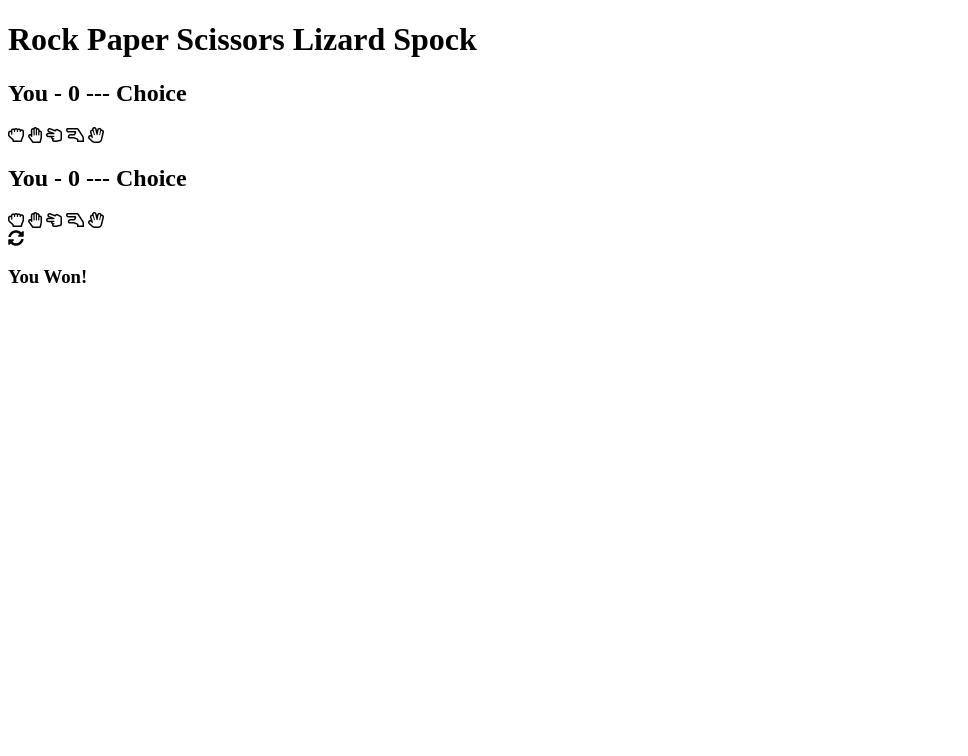
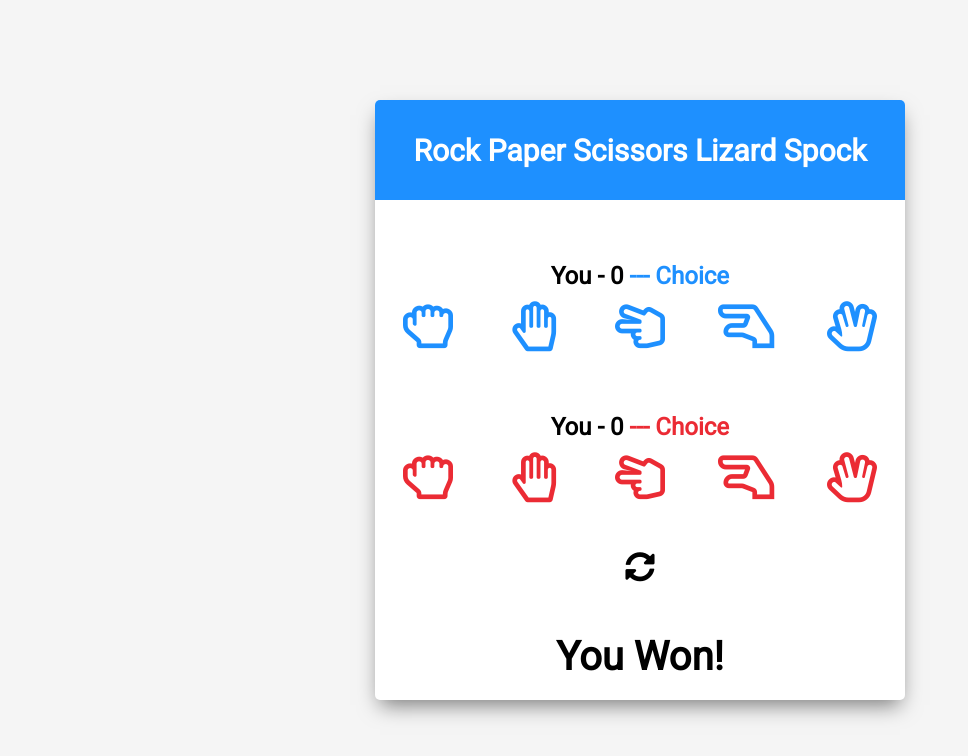
Before and after one commit to Schweppes-JS/js-spock-rock-game, a plain HTML site: page index.html in a window 1280 px wide. Shown: the whole page, without its empty margins (0-968 px from the left). Drawn offline with Linux system fonts and the light colour scheme.

Commit message:
made css

```diff
--- a/index.html
+++ b/index.html
@@ -1,5 +1,5 @@
 <!DOCTYPE html>
-<html lang="en">
+<html lang="en" class="html">
 <head>
    <meta charset="UTF-8">
    <meta name="viewport" content="width=device-width, initial-scale=1.0">
@@ -9,15 +9,15 @@
    <link rel="stylesheet" href="https://cdnjs.cloudflare.com/ajax/libs/font-awesome/5.10.2/css/all.min.css"/>
    <script src="./script.js" defer></script>
 </head>
-<body>
+<body class="body">
    <div class="game-container">
       <!-- Header -->
       <div class="header">
-         <h1>Rock Paper Scissors Lizard Spock</h1>
+         <h1 class="h1">Rock Paper Scissors Lizard Spock</h1>
       </div>
       <!-- Player container -->
-      <div class="player-container" id="player">
-         <h2>You - <span id="playeScore">0</span><span class="choice" id="playerChoice"> --- Choice</span></h2>
+      <div class="player-container player" data-player>
+         <h2 class="h2">You - <span id="playeScore">0</span><span class="choice" id="playerChoice"> --- Choice</span></h2>
          <i class="far fa-hand-rock" title="Rock" id="playerRock"></i>
          <i class="far fa-hand-paper" title="Paper" id="playerPaper"></i>
          <i class="far fa-hand-scissors" title="Scissors" id="playerScissors"></i>
@@ -25,8 +25,8 @@
          <i class="far fa-hand-spock" title="Spock" id="playerSpock"></i>
       </div>
       <!-- Computer container -->
-      <div class="player-container" id="computer">
-         <h2>You - <span id="playeScore">0</span><span class="choice" id="computerChoice"> --- Choice</span></h2>
+      <div class="player-container computer" data-computer>
+         <h2 class="h2">You - <span id="playeScore">0</span><span class="choice" id="computerChoice"> --- Choice</span></h2>
          <i class="far fa-hand-rock" title="Rock" id="computerRock"></i>
          <i class="far fa-hand-paper" title="Paper" id="computerPaper"></i>
          <i class="far fa-hand-scissors" title="Scissors" id="computerScissors"></i>
--- a/style.css
+++ b/style.css
@@ -0,0 +1,162 @@
+@import url('https://fonts.googleapis.com/css2?family=Roboto&display=swap');
+
+* {
+   margin: 0;
+   padding: 0;
+}
+
+.html {
+   box-sizing: border-box;
+}
+
+.body {
+   margin: 0;
+   padding: 0;
+   min-height: 100vh;
+   display: flex;
+   justify-content: center;
+   align-items: center;
+   font-family: Roboto, sans-serif;
+   background: #f5f5f5;
+}
+
+.game-container {
+   display: flex;
+   flex-direction: column;
+   justify-content: space-between;
+   align-items: center;
+   width: 530px;
+   height: 600px;
+   background: #ffffff;
+   border-radius: 5px;
+   box-shadow: 0 10px 20px -5px rgba(0, 0, 0, 0.5);
+}
+
+.header {
+   height: 100px;
+   width: 100%;
+   background: rgb(30, 144, 255);
+   display: flex;
+   justify-content: center;
+   align-items: center;
+   border-top-left-radius: 5px;
+   border-top-right-radius: 5px;
+}
+
+.h1 {
+   color: #ffffff;
+   font-size: 30px;
+}
+
+.player-container {
+   width: 100%;
+   display: grid;
+   grid-template-columns: repeat(5, 1fr);
+   grid-template-rows: repeat(2, 1fr);
+   justify-items: center;
+   align-items: center;
+   grid-template-areas:
+   "h1 h1 h1 h1 h1"
+   "i1 i2 i3 i4 i5"
+}
+
+.h2 {
+   grid-area: h1;
+   text-align: center;
+}
+
+.far {
+   font-size: 50px;
+   gridse
+   user-select: none;
+}
+
+.player .far,
+.player .choice {
+   color: #1e90ff;
+   cursor: pointer;
+}
+
+.computer .far,
+.computer .choice {
+   color: rgb(235, 43, 52);
+   cursor: pointer;
+}
+
+.player .far:last-of-type,
+.computer .far:last-of-type {
+   margin-right: 0;
+}
+
+.selected {
+   color: rgb(0, 0, 0) !important;
+}
+
+.reset-icon {
+   font-size: 30px;
+   cursor: pointer;
+}
+
+.result-container {
+   display: flex;
+   justify-content: center;
+   align-items: center;
+}
+
+.result-text {
+   font-size: 40px;
+   margin: unset;
+   margin-bottom: 20px;
+}
+
+/* Media Query: Large smartphone (Vertical) */
+@media screen and (max-width: 600px) {
+   .game-container {
+      width: 95%;
+      height: 580px;
+   }
+
+   .h1 {
+      font-size: 24px;
+   }
+
+   .player-container {
+      margin: 50px 0 25px 25px;
+   }
+
+   .far {
+      margin-right: 20px;
+   }
+
+   .reset-icon {
+      margin-top: 25px;
+      margin-left: 25px;
+   }
+}
+
+/* Media Query: iPhone (Vertical) */
+@media screen and (max-width: 376px) {
+   .game-container {
+      height: 550px;
+   }
+
+   .h1 {
+      font-size: 22px;
+   }
+
+   .player-container {
+      margin: 43px 0 25px 20px;
+   }
+
+   .far {
+      font-size: 43px;
+   }
+
+   .reset-icon {
+      margin-top: 15px;
+   }
+
+   .result-container {
+     margin: 0 20px;
+   }
+}
```
